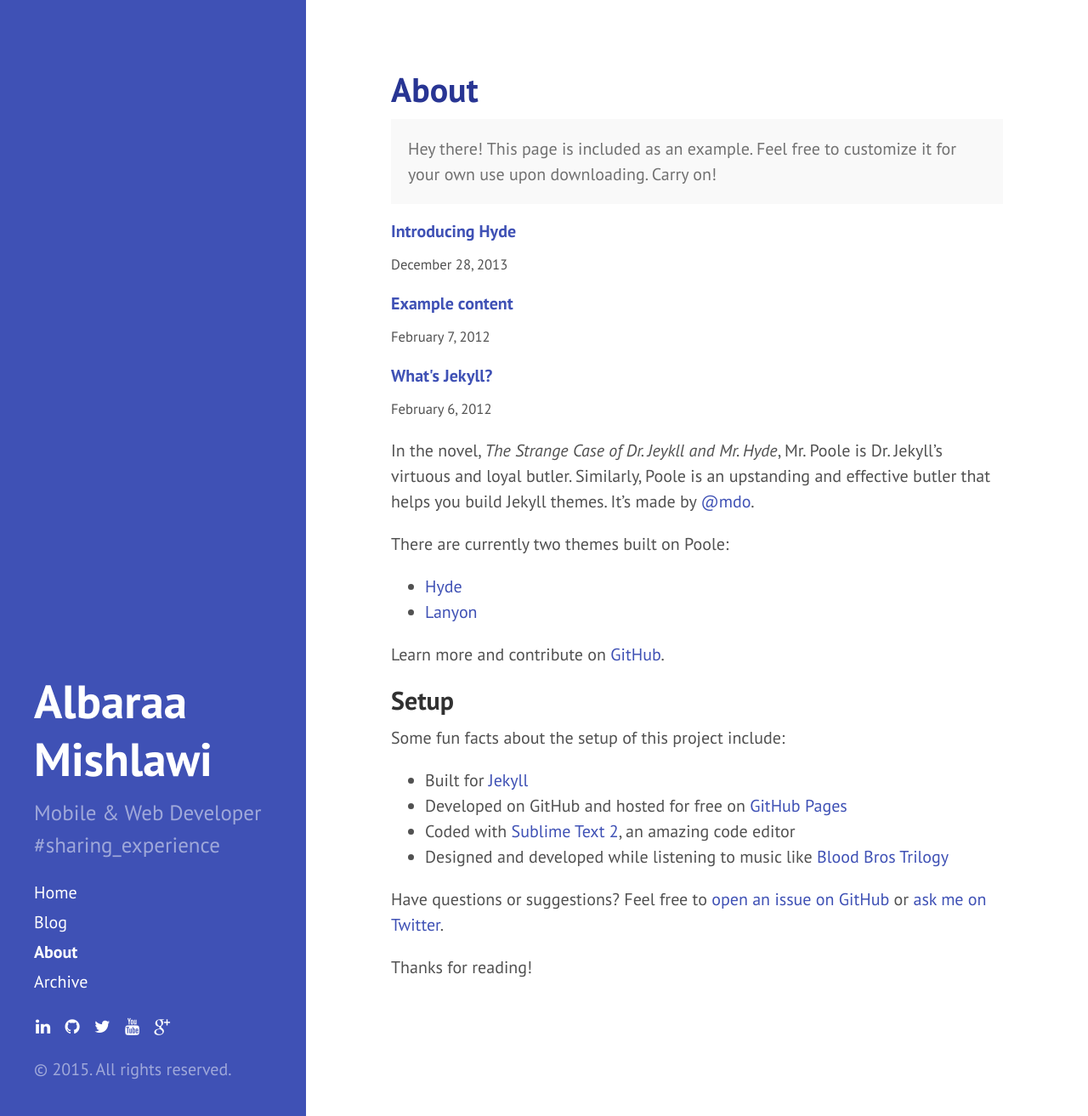
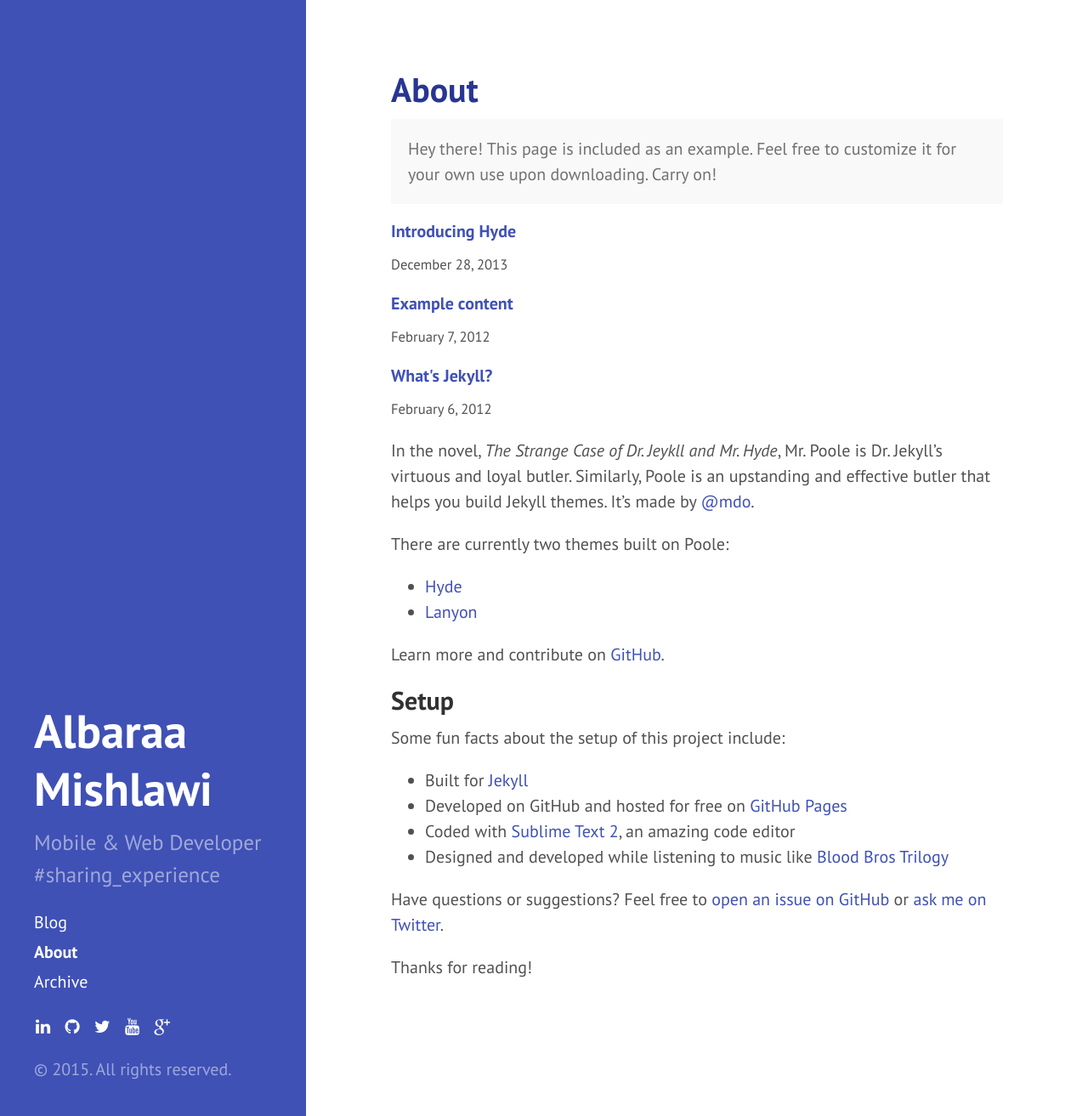
Before and after one commit to albaraam/albaraam.github.io, a Jekyll site: the page built from about.md, in a window 1280 px wide and 1313 px high. Shown: the whole window at 85% size. Built offline with Jekyll 4.4.1, drawn with Linux system fonts in a browser that asks for light colours; Markdown is read by kramdown in place of the engine named in the settings.

Commit message:
Hide "home" link from side nav

```diff
--- a/_includes/sidebar.html
+++ b/_includes/sidebar.html
@@ -10,7 +10,7 @@
     </div>
 
     <nav class="sidebar-nav">
-      <a class="sidebar-nav-item" href="{{ site.baseurl }}/">Home</a>
+      <!-- <a class="sidebar-nav-item" href="{{ site.baseurl }}/">Home</a> -->
       <a class="sidebar-nav-item{% if page.url == '/blog/' %} active{% endif %}" href="{{ site.baseurl }}/blog">Blog</a>
 
       {% comment %}
```
